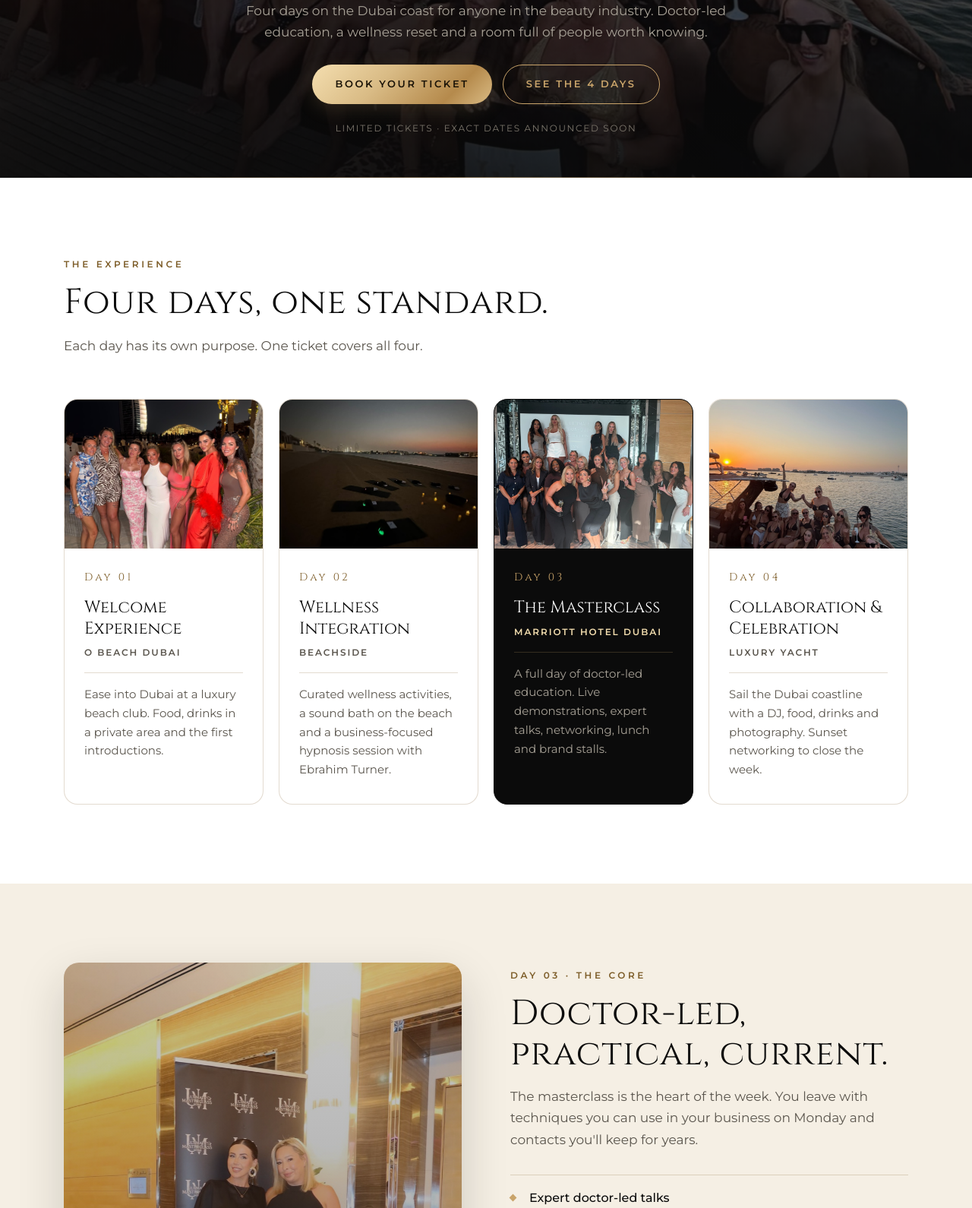
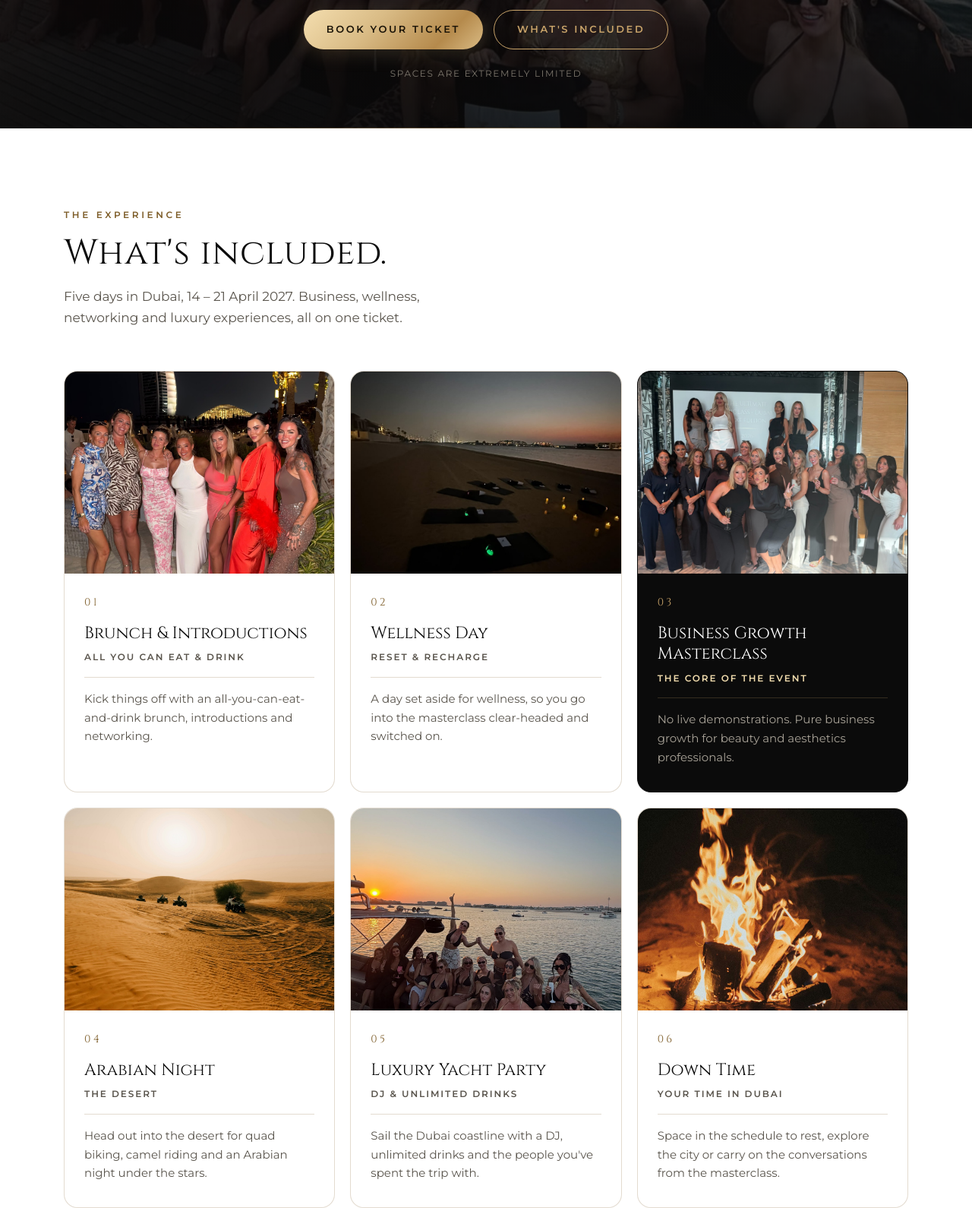
Before and after one commit to 0xcryptx/masterclass, a plain HTML site: page index.html in a window 1280 px wide. Shown: the part 663-2253 px from the top of the page at 76% size. Drawn offline with Linux system fonts and the light colour scheme.

Commit message:
Update for Dubai 2027 lineup, new logo and photos
- 14-21 April 2027, five-day business growth event, no live demos
- Replace the 4 days with six "What's included" cards
- Partner ticket: brunch, yacht party and Arabian night
- Hero logo now reads "The Ultimate Masterclass" (2400px PNG + WebP, 4K master)
- Unsplash photos for Arabian night (quad bikes) and down time (campfire)

Co-Authored-By: Claude Opus 5.5 <noreply@anthropic.com>
Claude-Session: https://claude.ai/code/session_01PKx9efVoCG8iA9LkGfxWFC

```diff
--- a/index.html
+++ b/index.html
@@ -4,20 +4,20 @@
 <meta charset="UTF-8">
 <meta name="viewport" content="width=device-width, initial-scale=1.0, viewport-fit=cover">
 <title>The Ultimate Masterclass Dubai | Book Tickets</title>
-<meta name="description" content="The Ultimate Masterclass returns to Dubai in April 2027. Four days of doctor-led education, wellness and elite networking for the beauty industry. Limited tickets.">
+<meta name="description" content="The Ultimate Masterclass returns to Dubai, 14 – 21 April 2027. A beauty and aesthetics business growth masterclass with wellness, networking and luxury experiences. Limited spaces.">
 <meta name="theme-color" content="#0B0B0B">
 
 <link rel="icon" type="image/png" href="assets/logo/logo-small.png">
 <link rel="apple-touch-icon" href="assets/logo/logo-small.png">
 
 <meta property="og:type" content="website">
-<meta property="og:title" content="The Ultimate Masterclass Dubai | April 2027">
-<meta property="og:description" content="Four days of doctor-led beauty industry education, wellness and elite networking in Dubai. Limited tickets.">
-<meta property="og:image" content="assets/logo/logo-full.png">
+<meta property="og:title" content="The Ultimate Masterclass Dubai | 14 – 21 April 2027">
+<meta property="og:description" content="A luxury business growth experience in Dubai for the beauty and aesthetics industry. 14 – 21 April 2027. Limited spaces.">
+<meta property="og:image" content="assets/logo/logo-the-full.png">
 <meta property="og:site_name" content="The Ultimate Masterclass">
 <meta name="twitter:card" content="summary_large_image">
 
-<link rel="preload" as="image" href="assets/logo/logo-full.png">
+<link rel="preload" as="image" href="assets/logo/logo-the-full.webp" type="image/webp">
 <link rel="preload" as="image" href="assets/images/yacht-sunset.jpg">
 <link rel="preconnect" href="https://fonts.googleapis.com">
 <link rel="preconnect" href="https://fonts.gstatic.com" crossorigin>
@@ -30,7 +30,7 @@
   <div class="wrap nav-in">
     <a href="#top" class="nav-mark" aria-label="The Ultimate Masterclass, back to top"><img src="assets/logo/logo-small.png" alt="" width="1000" height="684"></a>
     <nav class="nav-links" aria-label="Sections">
-      <a href="#days">The 4 Days</a>
+      <a href="#days">What's Included</a>
       <a href="#tickets">Tickets</a>
       <a href="#faq">FAQ</a>
     </nav>
@@ -44,53 +44,70 @@
   <section class="hero">
     <div class="hero-bg" aria-hidden="true"></div>
     <div class="wrap hero-in">
-      <p class="eyebrow">Dubai · April 2027 · Luxe Edition</p>
-      <img class="hero-logo" src="assets/logo/logo-full.png" alt="The Ultimate Masterclass Dubai" width="2400" height="1267">
-      <h1>Exclusive beauty industry education.<br>Elite networking.</h1>
-      <p class="lead">Four days on the Dubai coast for anyone in the beauty industry. Doctor-led education, a wellness reset and a room full of people worth knowing.</p>
+      <p class="eyebrow">Dubai · 14 – 21 April 2027</p>
+      <picture>
+        <source srcset="assets/logo/logo-the-full.webp" type="image/webp">
+        <img class="hero-logo" src="assets/logo/logo-the-full.png" alt="The Ultimate Masterclass Dubai" width="2400" height="1267">
+      </picture>
+      <h1>Beauty &amp; aesthetics business growth.<br>Elite networking.</h1>
+      <p class="lead">A five-day luxury business growth experience in Dubai for anyone in the beauty industry. No live demonstrations, just strategy, wellness, the desert, the yacht and a room full of people worth knowing.</p>
       <div class="cta">
         <a href="#tickets" class="btn btn-gold">Book Your Ticket</a>
-        <a href="#days" class="btn btn-line">See the 4 Days</a>
+        <a href="#days" class="btn btn-line">What's Included</a>
       </div>
-      <p class="fine">Limited tickets · Exact dates announced soon</p>
+      <p class="fine">Spaces are extremely limited</p>
     </div>
   </section>
 
-  <!-- THE FOUR DAYS -->
+  <!-- WHAT'S INCLUDED -->
   <section class="sec light" id="days">
     <div class="wrap">
       <p class="label">The Experience</p>
-      <h2>Four days, one standard.</h2>
-      <p class="intro">Each day has its own purpose. One ticket covers all four.</p>
+      <h2>What's included.</h2>
+      <p class="intro">Five days in Dubai, 14 – 21 April 2027. Business, wellness, networking and luxury experiences, all on one ticket.</p>
 
       <ol class="days">
         <li class="day">
-          <img class="day-img" src="assets/images/beach-night.jpg" alt="Guests on the beach at night with the Burj Al Arab behind them" loading="lazy" width="1200" height="1600">
-          <span class="day-n">Day 01</span>
-          <h3>Welcome Experience</h3>
-          <p class="day-where">O Beach Dubai</p>
-          <p>Ease into Dubai at a luxury beach club. Food, drinks in a private area and the first introductions.</p>
+          <img class="day-img" src="assets/images/beach-night.jpg" alt="Guests together at a beach club in Dubai at night" loading="lazy" width="1200" height="1600">
+          <span class="day-n">01</span>
+          <h3>Brunch &amp; Introductions</h3>
+          <p class="day-where">All you can eat &amp; drink</p>
+          <p>Kick things off with an all-you-can-eat-and-drink brunch, introductions and networking.</p>
         </li>
         <li class="day">
           <img class="day-img" src="assets/images/sound-bath.jpg" alt="Mats and candles laid out on the beach for a sound bath at dusk" loading="lazy" width="1200" height="1600">
-          <span class="day-n">Day 02</span>
-          <h3>Wellness Integration</h3>
-          <p class="day-where">Beachside</p>
-          <p>Curated wellness activities, a sound bath on the beach and a business-focused hypnosis session with Ebrahim Turner.</p>
+          <span class="day-n">02</span>
+          <h3>Wellness Day</h3>
+          <p class="day-where">Reset &amp; recharge</p>
+          <p>A day set aside for wellness, so you go into the masterclass clear-headed and switched on.</p>
         </li>
         <li class="day day-key">
           <img class="day-img" src="assets/images/masterclass-group.jpg" alt="Attendees together at the masterclass" loading="lazy" width="1800" height="1350">
-          <span class="day-n">Day 03</span>
-          <h3>The Masterclass</h3>
-          <p class="day-where">Marriott Hotel Dubai</p>
-          <p>A full day of doctor-led education. Live demonstrations, expert talks, networking, lunch and brand stalls.</p>
+          <span class="day-n">03</span>
+          <h3>Business Growth Masterclass</h3>
+          <p class="day-where">The core of the event</p>
+          <p>No live demonstrations. Pure business growth for beauty and aesthetics professionals.</p>
+        </li>
+        <li class="day">
+          <img class="day-img" src="assets/images/arabian-night.jpg" alt="Quad bikes riding across the golden dunes of the Dubai desert" loading="lazy" width="1400" height="933"><!-- Photo: Mulberry Digital, Unsplash -->
+          <span class="day-n">04</span>
+          <h3>Arabian Night</h3>
+          <p class="day-where">The desert</p>
+          <p>Head out into the desert for quad biking, camel riding and an Arabian night under the stars.</p>
         </li>
         <li class="day">
           <img class="day-img" src="assets/images/yacht-sunset.jpg" alt="Guests on the yacht at sunset off the Dubai coast" loading="lazy" width="1350" height="1800">
-          <span class="day-n">Day 04</span>
-          <h3>Collaboration &amp; Celebration</h3>
-          <p class="day-where">Luxury Yacht</p>
-          <p>Sail the Dubai coastline with a DJ, food, drinks and photography. Sunset networking to close the week.</p>
+          <span class="day-n">05</span>
+          <h3>Luxury Yacht Party</h3>
+          <p class="day-where">DJ &amp; unlimited drinks</p>
+          <p>Sail the Dubai coastline with a DJ, unlimited drinks and the people you've spent the trip with.</p>
+        </li>
+        <li class="day">
+          <img class="day-img" src="assets/images/down-time.jpg" alt="A campfire burning in the desert sand at night" loading="lazy" width="1400" height="1050"><!-- Photo: Artur Matosyan, Unsplash -->
+          <span class="day-n">06</span>
+          <h3>Down Time</h3>
+          <p class="day-where">Your time in Dubai</p>
+          <p>Space in the schedule to rest, explore the city or carry on the conversations from the masterclass.</p>
         </li>
       </ol>
     </div>
@@ -103,16 +120,14 @@
         <img src="assets/images/masterclass-hosts.jpg" alt="The hosts at The Ultimate Masterclass in Dubai" loading="lazy" width="1050" height="1400">
       </figure>
       <div>
-        <p class="label">Day 03 · The Core</p>
-        <h2>Doctor-led, practical, current.</h2>
-        <p class="intro">The masterclass is the heart of the week. You leave with techniques you can use in your business on Monday and contacts you'll keep for years.</p>
+        <p class="label">The Core</p>
+        <h2>Pure business growth.</h2>
+        <p class="intro">The masterclass is the heart of the five days. No live demonstrations, just the strategy and contacts to grow your beauty or aesthetics business.</p>
         <ul class="ticks">
-        <li>Expert doctor-led talks</li>
-        <li>Live treatment demonstrations</li>
-        <li>Advanced concepts, strategy and industry insight</li>
-        <li>Networking with beauty professionals and business owners</li>
-        <li>Lunch and refreshments all day</li>
-          <li>Exclusive merchandise and brand stalls</li>
+          <li>Business growth for beauty &amp; aesthetics</li>
+          <li>Strategy and industry insight</li>
+          <li>No live demonstrations, pure business</li>
+          <li>Networking with beauty professionals and business owners</li>
         </ul>
       </div>
     </div>
@@ -123,18 +138,20 @@
     <div class="wrap">
       <p class="label">Tickets</p>
       <h2>Choose your experience.</h2>
-      <p class="intro">One ticket for the full four days, plus a partner ticket for the social side. Secure checkout through our ticketing partner.</p>
+      <p class="intro">One ticket for all five days, plus a partner ticket for the social side. Secure checkout through our ticketing partner.</p>
 
       <div class="tix">
         <article class="tk tk-feat">
-          <p class="tk-badge">All 4 Days</p>
+          <p class="tk-badge">Everything Included</p>
           <h3>The Ultimate Masterclass</h3>
-          <p class="tk-sub">Day 1 – 4 · Full experience</p>
+          <p class="tk-sub">14 – 21 April 2027</p>
           <ul>
-            <li>Beach club welcome</li>
-            <li>Wellness integration day</li>
-            <li>The doctor-led masterclass</li>
-            <li>Sunset yacht celebration</li>
+            <li>Brunch, introductions &amp; networking</li>
+            <li>Wellness day</li>
+            <li>Business growth masterclass</li>
+            <li>Arabian night: quad biking &amp; camel riding</li>
+            <li>Luxury yacht party with DJ &amp; unlimited drinks</li>
+            <li>Down time</li>
           </ul>
           <div class="pay">
             <div class="pay-opt">
@@ -157,7 +174,7 @@
           <p class="tk-sub">Social events only</p>
           <p class="tk-price">£500</p>
           <ul>
-            <li>Pool party</li>
+            <li>Brunch</li>
             <li>Private yacht party</li>
             <li>Arabian night</li>
             <li>No education or wellness sessions</li>
@@ -178,7 +195,7 @@
       <div class="faq">
         <details>
           <summary>When is the Dubai edition?</summary>
-          <p>April 2027. The exact dates will be announced on our Instagram and to everyone holding a ticket.</p>
+          <p>14th – 21st April 2027, in Dubai.</p>
         </details>
         <details>
           <summary>Who is it for?</summary>
@@ -186,7 +203,7 @@
         </details>
         <details>
           <summary>Are flights and hotels included?</summary>
-          <p>No. Guests arrange their own travel and accommodation. Transport between the Marriott and the beach club is included on Day 1.</p>
+          <p>No. Guests arrange their own travel and accommodation.</p>
         </details>
         <details>
           <summary>Can I pay monthly?</summary>
@@ -194,7 +211,7 @@
         </details>
         <details>
           <summary>Can I bring my partner?</summary>
-          <p>Yes. The £500 Partner ticket covers the pool party, the yacht and the Arabian night. Partners don't attend the education or wellness sessions.</p>
+          <p>Yes. The £500 Partner ticket covers the brunch, the yacht party and the Arabian night. Partners don't attend the education or wellness sessions.</p>
         </details>
         <details>
           <summary>Are tickets refundable?</summary>
@@ -221,7 +238,7 @@
 
 <footer class="foot">
   <div class="wrap foot-in">
-    <p>The Ultimate Masterclass · Dubai · April 2027 &nbsp;|&nbsp; UK · March 2027</p>
+    <p>The Ultimate Masterclass · Dubai · 14 – 21 April 2027 &nbsp;|&nbsp; UK · March 2027</p>
     <p class="foot-links">
       <a href="https://www.instagram.com/the_ultimatemasterclass/" target="_blank" rel="noopener">Instagram</a>
       <a href="">WhatsApp</a>
--- a/styles.css
+++ b/styles.css
@@ -64,6 +64,7 @@ html::-webkit-scrollbar{width:0;height:0}
   animation:drift 30s ease-in-out infinite alternate}
 @keyframes drift{from{transform:scale(1.04)}to{transform:scale(1.12)}}
 .eyebrow{font-size:12px;font-weight:500;letter-spacing:.32em;text-transform:uppercase;color:var(--gold)}
+.hero-in picture{display:contents}
 .hero-logo{width:min(620px,100%);margin:36px 0 40px;filter:drop-shadow(0 18px 40px rgba(0,0,0,.6))}
 .hero h1{font-family:var(--serif);font-weight:400;font-size:clamp(24px,3.4vw,38px);line-height:1.3;letter-spacing:.04em;color:var(--white)}
 .lead{max-width:560px;margin-top:20px;font-size:17px;color:var(--muted-dark)}
@@ -82,7 +83,7 @@ h2{font-family:var(--serif);font-weight:400;font-size:clamp(30px,4.2vw,46px);lin
 .dark .intro{color:var(--muted-dark)}
 
 /* Days */
-.days{list-style:none;display:grid;grid-template-columns:repeat(4,1fr);gap:20px;margin-top:56px}
+.days{list-style:none;display:grid;grid-template-columns:repeat(3,1fr);gap:20px;margin-top:56px}
 .day{overflow:hidden;border:1px solid var(--line-light);border-radius:18px;padding:0 26px 32px;background:var(--white);transition:border-color .2s,transform .2s}
 .day:hover{border-color:var(--gold);transform:translateY(-2px)}
 .day-img{display:block;width:calc(100% + 52px);max-width:none;margin:0 -26px 24px;aspect-ratio:4/3;object-fit:cover;transition:transform .5s}
```
Also changed, not shown: assets/images/arabian-night.jpg (added), assets/images/down-time.jpg (added), assets/logo/logo-the-full.webp (added), 2 other files.
